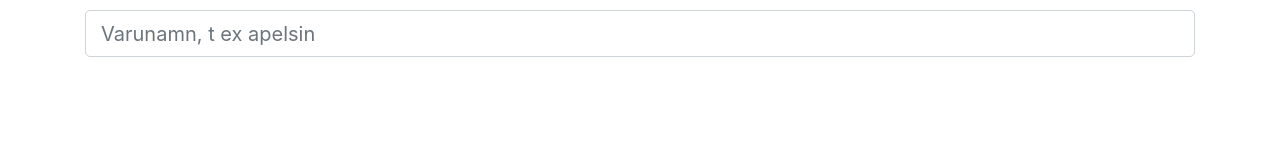
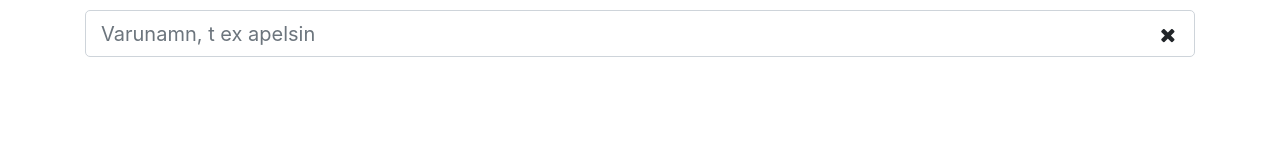
Before and after one commit to alundgren/kalori, an Angular app in the folder kalori-ui/: page / in a window 1280 px wide. Shown: the top 160 px of the page. Built offline with nearby package versions, Linux system fonts and the light colour scheme.

Commit message:
clear icon draft

```diff
--- a/kalori-ui/src/app/search/search.component.css
+++ b/kalori-ui/src/app/search/search.component.css
@@ -0,0 +1,6 @@
+.fa-remove {
+    width: 15px;
+    margin: -32px 20px;
+    float: right;
+    font-size: 20px;
+  }
--- a/kalori-ui/src/app/search/search.component.html
+++ b/kalori-ui/src/app/search/search.component.html
@@ -1,6 +1,10 @@
 <div>
   <form>
-      <input type="text" class="form-control" [formControl]="searchInput"  placeholder="Varunamn, t ex apelsin" />
+      <div class="form-group">
+          <input type="text" class="form-control" [formControl]="searchInput" placeholder="Varunamn, t ex apelsin" autocomplete="off" />
+          <span class="fa fa-remove"></span>
+      </div>
+
   </form>
   <table class="table table-striped">
     <tr *ngFor="let r of searchResults">
--- a/kalori-ui/src/styles.css
+++ b/kalori-ui/src/styles.css
@@ -1,6 +1,7 @@
 /* You can add global styles to this file, and also import other style files */
 
 @import '~bootstrap/dist/css/bootstrap.css';
+@import 'https://maxcdn.bootstrapcdn.com/font-awesome/4.7.0/css/font-awesome.min.css';
 
 html {
     font-size: 20px;
```
Also changed, not shown: 1 other file (tests, documents, lock files or other folders).
